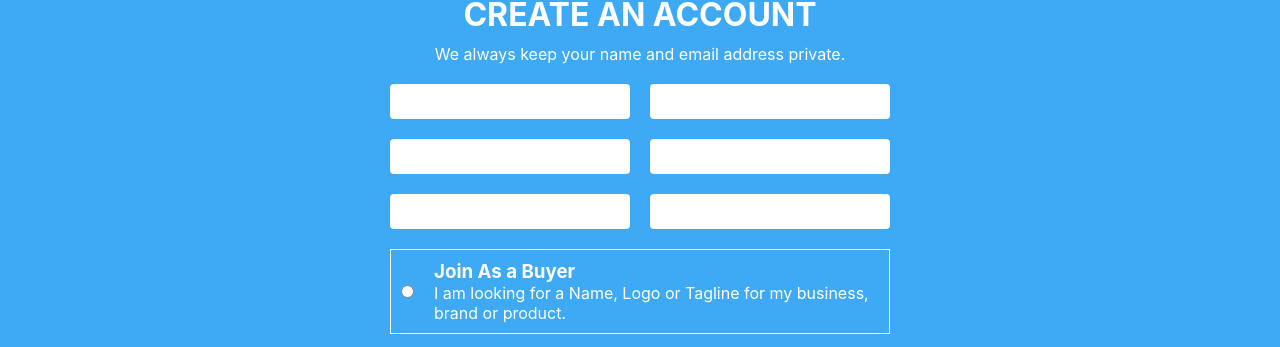
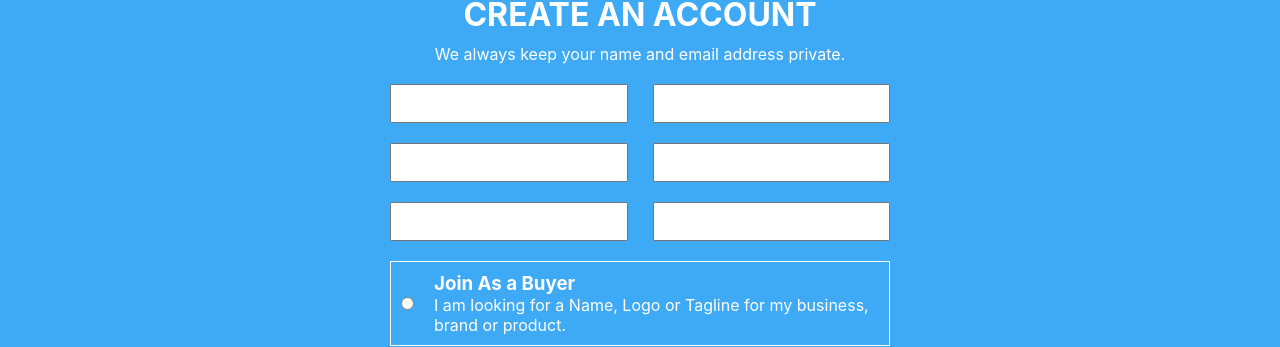
Before and after one commit to bodya8715/react_form, a React (Create React App) app: page / in a window 1280 px wide. Shown: the part 309-656 px from the top of the page. Built offline with nearby package versions, Linux system fonts and the light colour scheme.

Commit message:
Fix components

```diff
--- a/src/components/CreateAccount/index.jsx
+++ b/src/components/CreateAccount/index.jsx
@@ -1,7 +1,8 @@
-import styles from './style.module.scss'
+import styles from './style.module.scss';
 import { Formik, Form } from 'formik';
 import FieldInputComponent from '../FieldInputComponent';
 import RadioComponent from '../RadioComponent';
+import EmptyComponent from '../EmptyComponent';
 import FormRow from '../FormRow';
 import * as yup from 'yup';
 
@@ -41,16 +42,19 @@ function CreateAccount() {
           <Formik initialValues={initialValues} validationSchema={validationSchema} validateOnBlur onSubmit={onSumbit}>
             <Form className={styles.form_body}>
               <FormRow>
-                <FieldInputComponent className={styles.form_field} name='firstName' type='text' />
-                <FieldInputComponent className={styles.form_field} name='lastName' type='text'/>
+                <FieldInputComponent name='firstName' type='text' />
+                <EmptyComponent/>
+                <FieldInputComponent name='lastName' type='text' />
               </FormRow>
               <FormRow>
-                <FieldInputComponent className={styles.form_field} name='displayName' type='text' />
-                <FieldInputComponent className={styles.form_field} name='emailAdress' type='email'/>
+                <FieldInputComponent name='displayName' type='text' />
+                <EmptyComponent/>
+                <FieldInputComponent name='emailAdress' type='email' />
               </FormRow>
               <FormRow>
-                <FieldInputComponent className={styles.form_field} name='password' type='password' />
-                <FieldInputComponent className={styles.form_field} name='passwordConfirmation' type='password'/>
+                <FieldInputComponent name='password' type='password' />
+                <EmptyComponent/>
+                <FieldInputComponent name='passwordConfirmation' type='password' />
               </FormRow>
             <RadioComponent name="join" type='radio' value='Buyer'/>
             <RadioComponent name="join" type='radio' value='Marketplace Seller'/>
--- a/src/components/CreateAccount/style.module.scss
+++ b/src/components/CreateAccount/style.module.scss
@@ -1,5 +1,3 @@
-
-
 .form {
     text-align: center;
     color:#fff;
@@ -15,17 +13,6 @@
     &_description {
         margin-bottom: 20px;
     }
-    &_row {
-        display: flex;
-        justify-content: space-between;
-    }
-    &_field {
-        width: 48%;
-        padding: 10px;
-        margin-bottom: 20px;
-        border-radius: 4px;
-        border:0
-    }
     &_confirm {
         width: 100%;
         height: 64px;
@@ -37,16 +24,4 @@
         font-size: 16px;
         font-weight: 500;
     }
-    &_radio_wrapper {
-        border: 1px solid #fff;
-        padding: 10px;
-        margin-bottom: 20px;
-    }
-    &_radio_item{
-        display: flex;
-    }
-    &_radio_inner {
-        text-align: left;
-        margin-left: 20px;
-    }
 }
--- /dev/null
+++ b/src/components/EmptyComponent/index.jsx
@@ -0,0 +1,7 @@
+import styles from './style.module.scss';
+
+function EmptyComponent() {
+    return <div className={styles.empty_width}></div>
+}
+
+export default EmptyComponent;
--- /dev/null
+++ b/src/components/EmptyComponent/style.module.scss
@@ -0,0 +1,3 @@
+.empty_width {
+    width: 5%;
+}
--- a/src/components/FieldInputComponent/index.jsx
+++ b/src/components/FieldInputComponent/index.jsx
@@ -2,7 +2,13 @@ import styles from './style.module.scss'
 import { Field } from 'formik';
 import cx from 'classnames';
 
-function FieldInputComponent({name, type, className}) {
+function FieldInputComponent({
+    name,
+    type,
+    classNameFormField,
+    classNameFormFieldCeil,
+    classNameFormErrorMessage
+}) {
     return (
         <Field name={name}>
             {
@@ -11,11 +17,11 @@ function FieldInputComponent({name, type, className}) {
                         [styles.normal]: !meta.error && meta.touched,
                         [styles.error]: meta.error && meta.touched
                     });
-                    console.log(meta);
                     return (
-                        <>
-                            <input type={type} className={`${inputStyles} ${className}`} {...field} />
-                        </>
+                        <div className={styles.form_field}>
+                            <input type={type} className={`${inputStyles} ${styles.form_field_ceil}`} {...field} />{
+                            meta.touched && meta.error && ( <div className={styles.form_error_message}>{meta.error}</div>)}
+                        </div>
                     );
                 }
             }
--- a/src/components/FieldInputComponent/style.module.scss
+++ b/src/components/FieldInputComponent/style.module.scss
@@ -1,7 +1,28 @@
+.form {
+    &_field {
+        //width: 48%;
+        flex-grow: 1;
+        border-radius: 4px;
+        border:0;
+        position: relative;
+        &_ceil {
+            width: 100%;
+            padding: 10px;
+        }
+    }
+    &_error_message {
+        position: absolute;
+        color:red;
+        top: 100%;
+        left: 0%;
+    }
+}
+
+
 .normal {
-    border: 1px solid green;
+    border: 3px solid green;
 }
 
 .error {
-    border: 1px solid red;
+    border: 3px solid red;
 }
--- a/src/components/FormRow/style.module.scss
+++ b/src/components/FormRow/style.module.scss
@@ -1,4 +1,6 @@
 .form_row {
     display: flex;
+    flex-basis: 100%;
     justify-content: space-between;
+    margin-bottom: 20px;
 }
--- a/src/components/Header/index.jsx
+++ b/src/components/Header/index.jsx
@@ -8,7 +8,7 @@ function Header({isLoggedIn, changePage}) {
             <img src="https://www.squadhelp.com/img/logo.png" alt="logo"/>
         </div>
         <div>
-            <a className={styles.login_button} onClick={()=>changePage(!isLoggedIn)} type='button'>Login</a>
+            <a className={styles.login_button} onClick={()=>changePage(!isLoggedIn)} type='button'>{isLoggedIn?'SignUp':'Login'}</a>
         </div>
         </div>
     </header>
--- a/src/components/LoginToAccount/index.jsx
+++ b/src/components/LoginToAccount/index.jsx
@@ -1,13 +1,52 @@
+import styles from '../CreateAccount/style.module.scss';
+import { Formik, Form } from 'formik';
+import * as yup from 'yup';
 import FormRow from "../FormRow";
 import FieldInputComponent from "../FieldInputComponent";
 
+const initialValues = {
+    firstName: '',
+    lastName: '',
+    displayName: '',
+    emailAdress: '',
+    password: '',
+    passwordConfirmation: ''
+  };
+
+  const validationSchema = yup.object().shape({
+    firstName: yup.string().typeError('Должно быть строкой').required('Обязательно'),
+    lastName:  yup.string().typeError('Должно быть строкой').required('Обязательно'),
+    displayName:  yup.string().typeError('Должно быть строкой').required('Обязательно'),
+    emailAdress: yup.string().email('Введите верный email').required('Обязательно'),
+    password: yup.string().typeError('Должно быть строкой').required('Обязательно'),
+    passwordConfirmation: yup.string().oneOf([yup.ref('password')], 'Пароли не совпадают').required('Обязательно')
+  });
+
+  function onSumbit(values, formikBag) {
+    console.log(values);
+    formikBag.resetForm();
+  }
+
 function LoginToAccount() {
     return (
-        <h1>Hello_world</h1>
-        // <FormRow>
-        //     <FieldInputComponent className='none' name='emailAdress' type='email'/>
-        //     <FieldInputComponent className='none' name='password' type='password'/>
-        // </FormRow>
+        <>
+            <div className={styles.form_container}>
+                <div className={styles.form}>
+                    <h1 className={styles.form_title}>LOGIN TO YOUR ACCOUNT</h1>
+                    <Formik initialValues={initialValues} validationSchema={validationSchema} validateOnBlur onSubmit={onSumbit}>
+                        <Form className={styles.form_body}>
+                            <FormRow>
+                                <FieldInputComponent name='emailAdress' type='email' />
+                            </FormRow>
+                            <FormRow>
+                                <FieldInputComponent name='password' type='password' />
+                            </FormRow>
+                            <button className={styles.form_confirm} type='submit'>Login</button>
+                        </Form>
+                    </Formik>
+                </div>
+            </div>
+        </>
     );
 }
 
```
Also changed, not shown: src/components/LoginToAccount/styles.module.scss (added).
